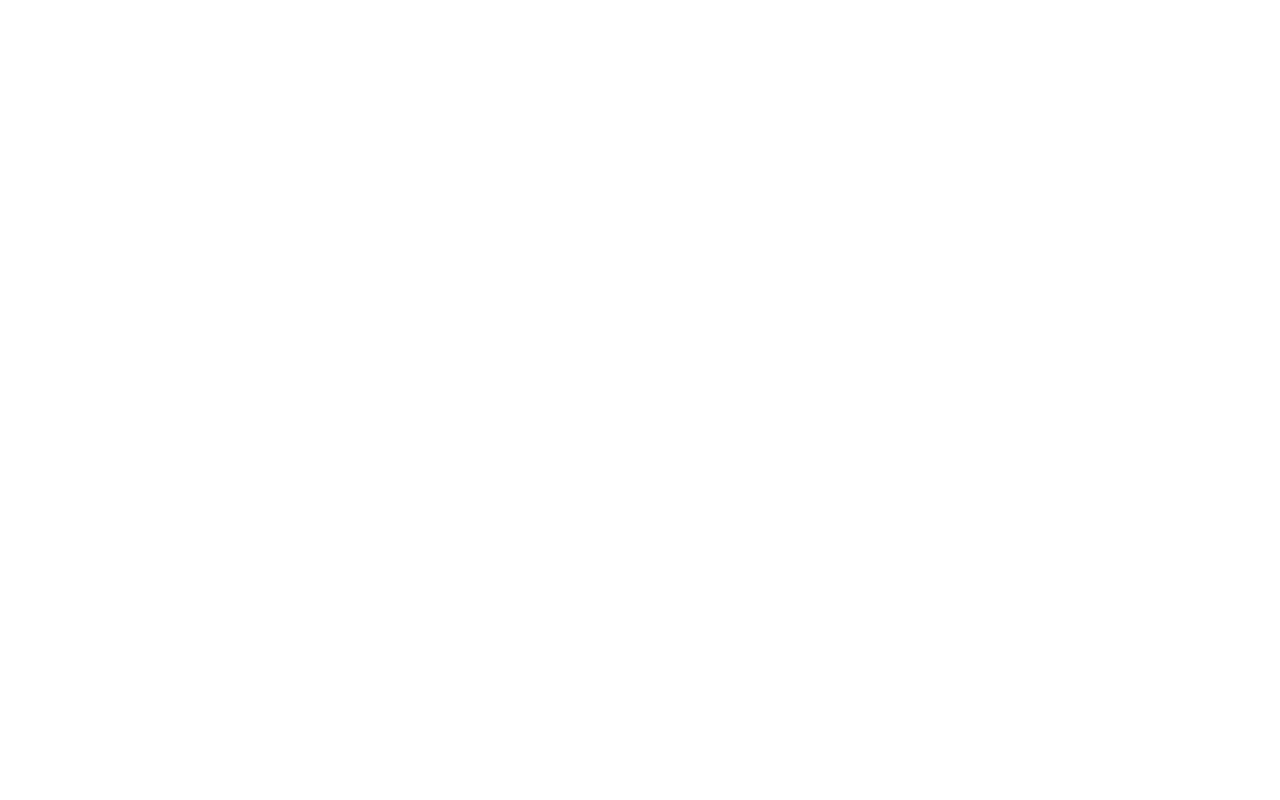
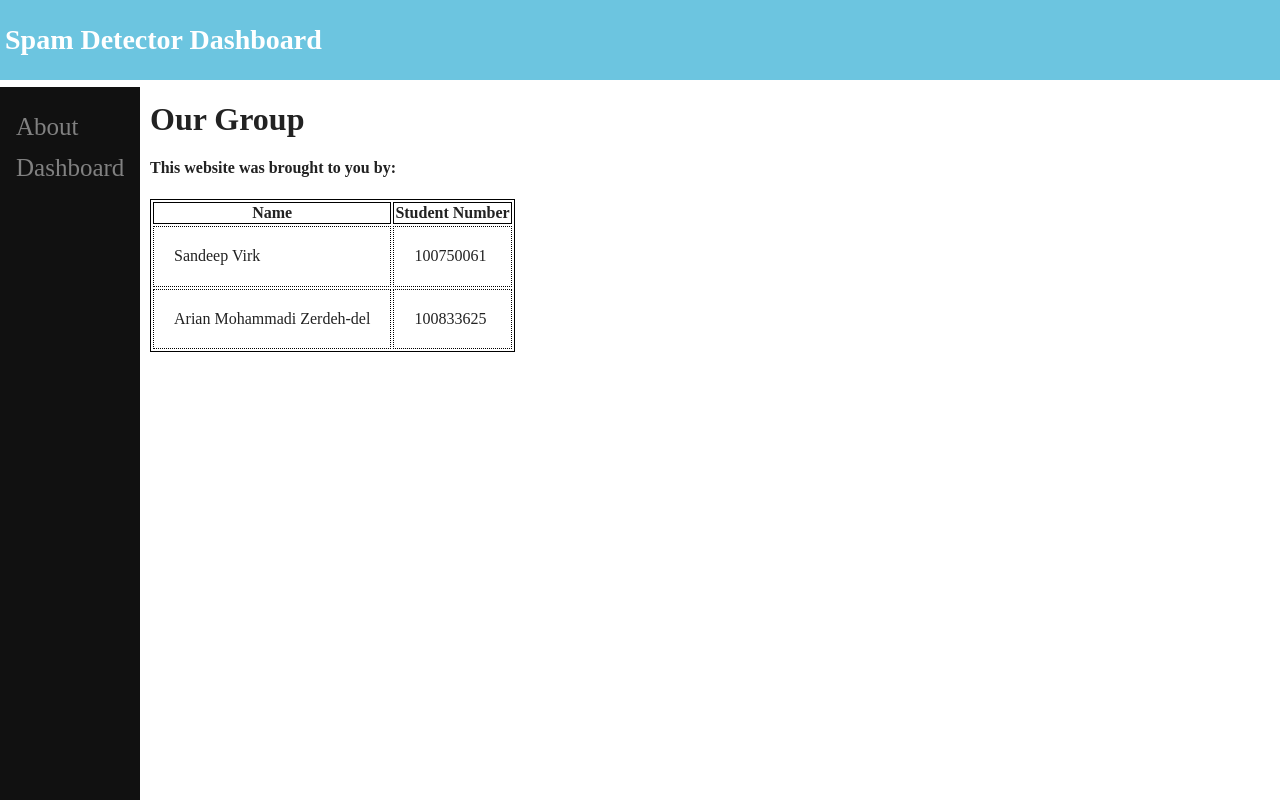
Before and after one commit to Arianmz-321/CSCI2020U_ASSIGNMENT1, a website built with Parcel: page SpamDetectorClient/about.html in a window 1280 px wide. Built offline with nearby package versions, Linux system fonts and the light colour scheme.

Commit message:
Initial design of Client with CSS and About Page

```diff
--- a/SpamDetectorClient/about.html
+++ b/SpamDetectorClient/about.html
@@ -5,8 +5,36 @@
   <title>Spam Detector - About</title>
   <link rel="stylesheet" href="css/normalize.css">
   <link rel="stylesheet" href="css/main.css">
+  <link rel="stylesheet" href ="style.css">
 </head>
 <body>
+
+<div class="header">
+  <h1>Spam Detector Dashboard</h1>
+</div>
+<div class="sidenav">
+  <a href="about.html">About</a>
+  <a href="index.html">Dashboard</a>
+</div>
+<div style="padding-left: 150px">
+  <h1> Our Group</h1>
+  <h4> This website was brought to you by: </h4>
+  <table>
+    <tr>
+      <th>Name</th>
+      <th>Student Number</th>
+    </tr>
+    <tr>
+      <td>Sandeep Virk</td>
+      <td>100750061</td>
+    </tr>
+    <tr>
+      <td>Arian Mohammadi Zerdeh-del</td>
+      <td>100833625</td>
+    </tr>
+  </table>
+</div>
+
 
 
 </body>
--- /dev/null
+++ b/SpamDetectorClient/style.css
@@ -0,0 +1,55 @@
+/* Header/Logo Title */
+
+/* Style the body */
+.body {
+  font-family: Arial;
+  margin: 0;
+}
+
+/* Header/Logo Title */
+.header {
+  padding: 5px;
+  text-align: left;
+  background: #6cc5e0;
+  color: white;
+  font-size: 14px;
+  z-index: 2
+}
+
+table, th  {
+  border: 1px solid black;
+}
+td{
+  padding: 20px;
+  border: 1px dotted black;
+}
+
+/* Page Content */
+.content {padding:20px;}
+
+
+.sidenav {
+  height: 100%; /* Full-height: remove this if you want "auto" height */
+  width: 140px; /* Set the width of the sidebar */
+  position: fixed; /* Fixed Sidebar (stay in place on scroll) */
+  z-index: 1; /* Stay on top */
+  top: 87px; /* Stay at the top */
+  left: 0;
+  background-color: #111; /* Black */
+  overflow-x: hidden; /* Disable horizontal scroll */
+  padding-top: 20px;
+}
+
+/* The navigation menu links */
+.sidenav a {
+  padding: 6px 8px 6px 16px;
+  text-decoration: none;
+  font-size: 25px;
+  color: #818181;
+  display: block;
+
+}
+
+a:hover {
+  background-color: white;
+}
```
Also changed, not shown: SpamDetectorClient/index.html (+11 -0 lines).
